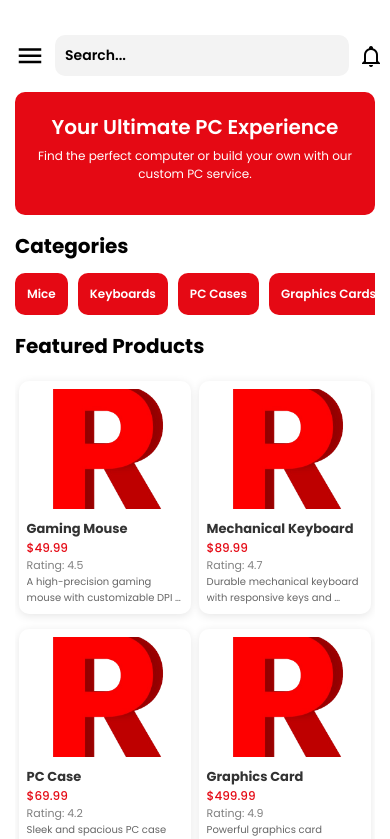
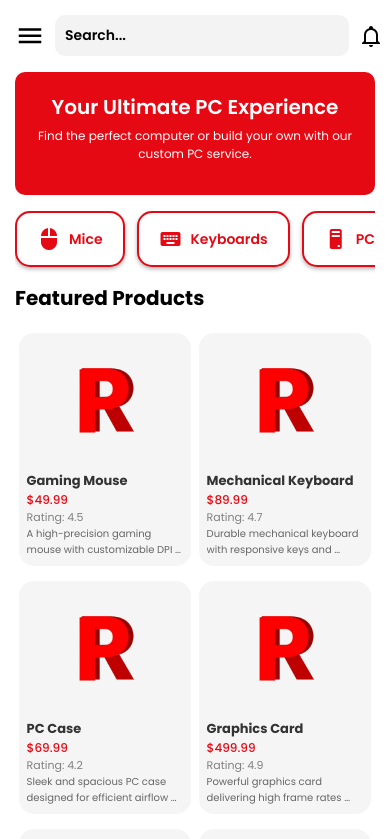
Before and after one commit to Ilustrisimo03/PcRex-Ecommerce, a React Native app: screen /Home in a window 390 px wide. Shown: the top 839 px of the page. Built offline with nearby package versions, Linux system fonts and the light colour scheme.

Commit message:
Sidebar, categories, ProductCard

```diff
--- /dev/null
+++ b/Components/CategoryItem.js
@@ -0,0 +1,41 @@
+import React from 'react';
+import { TouchableOpacity, Text, StyleSheet } from 'react-native';
+import Icon from 'react-native-vector-icons/MaterialCommunityIcons';
+
+const CategoryItem = ({ name, icon }) => {
+  return (
+    <TouchableOpacity style={styles.categoryItem}>
+      <Icon name={icon} size={24} color="#E50914" />
+      <Text style={styles.categoryText}>{name}</Text>
+    </TouchableOpacity>
+  );
+};
+
+const styles = StyleSheet.create({
+
+  categoryItem: {
+    backgroundColor: '#FFFFFF',
+    borderWidth: 2,
+    borderColor: '#E50914',
+    paddingVertical: 14,
+    paddingHorizontal: 20,
+    borderRadius: 15,
+    marginRight: 12,
+    alignItems: 'center',
+    flexDirection: 'row',
+    gap: 8,
+    shadowColor: '#000',
+    shadowOffset: { width: 0, height: 2 },
+    shadowOpacity: 0.3,
+    shadowRadius: 4,
+    elevation: 5,
+    marginBottom: 16,
+  },
+  categoryText: {
+    color: '#E50914',
+    fontSize: 14,
+    fontFamily: 'Poppins-SemiBold',
+  },
+});
+
+export default CategoryItem;
--- a/Components/ProductCard.js
+++ b/Components/ProductCard.js
@@ -5,7 +5,7 @@ import { View, Text, Image, StyleSheet } from 'react-native';
 
 // Static image mapping
 const imageMap = {
-    'PRLOGO-mobileapp.png': require('../assets/PRLOGO-mobileapp.png'),
+    'PCREX1.png': require('../assets/PCREX1.png'),
     // You can add other image mappings here if needed
   };
 
@@ -37,18 +37,18 @@ const ProductCard = ({ product }) => {
 
 const styles = StyleSheet.create({
     card: {
-        backgroundColor: 'white',
+        backgroundColor: '#F5F5F5',
         padding: 8,
         marginBottom: 20,
-        borderRadius: 10,
-        elevation: 5,
-        width: '48%', // Ensures two cards fit in one row (with margin space)
+        borderRadius: 15,
+        // elevation: 5,
+        // shadowColor: '#000',
+        // shadowOffset: { width: 0, height: 4 }, // Balanced shadow spread
+        // shadowOpacity: 0.55, // Softer shadow visibility
+        width: '48%',
         marginBottom: 15,
         marginHorizontal: '1%', // Space between the columns
-        shadowColor: '#000',
-        shadowOffset: { width: 0, height: 2 },
-        shadowOpacity: 0.1,
-        shadowRadius: 10,
+
       },
       image: {
         width: '100%',
--- a/Screens/Home.js
+++ b/Screens/Home.js
@@ -1,81 +1,99 @@
 import React, { useState, useEffect } from 'react';
 import { useNavigation } from '@react-navigation/native';
-import { View, Text, TextInput, TouchableOpacity, ScrollView, StyleSheet, Button, Animated, Dimensions, ActivityIndicator } from 'react-native';
+import { View, Text, TextInput, TouchableOpacity, ScrollView, StyleSheet, Image, Animated, Dimensions, ActivityIndicator } from 'react-native';
 import Icon from 'react-native-vector-icons/MaterialCommunityIcons';
 import * as Font from 'expo-font';
 import products from '../Screens/Products.json';
 import ProductList from '../Components/ProductList';
+import CategoryItem from '../Components/CategoryItem';
+import categories from '../Screens/categories.json';
 
-
-const categories = ['Mice', 'Keyboards', 'PC Cases', 'Graphics Cards', 'Processors', 'Motherboards', 'Power Supplies', 'Chairs'];
 
 
 
 const { width } = Dimensions.get('window');
 
 // Sidebar Component
-const Sidebar = ({ isVisible, toggleSidebar }) => {
+const Sidebar = ({ isVisible, toggleSidebar, currentScreen }) => {
+  const [activeItem, setActiveItem] = useState(currentScreen); // Track active screen
   const sidebarWidth = isVisible ? 200 : 0;  // Sidebar width toggles between 0 and 250
   const sidebarOpacity = isVisible ? 1 : 0; // Sidebar opacity toggles between 1 (visible) and 0 (hidden)
-  const sidebarPosition = isVisible ? 'absolute' : 'absolute'; // Sidebar stays positioned as absolute but can be hidden off-screen
+
   const navigation = useNavigation();
   const [hoveredItem, setHoveredItem] = useState('');
 
   const handlePress = (screen) => {
     setHoveredItem(screen); // Set the hovered item when pressed
+    setActiveItem(screen); // Set the active screen when clicked
     navigation.navigate(screen); // Navigate to the corresponding screen
   };
 
   return (
-    <Animated.View
-      style={[styles.sidebar, {
+    <Animated.View style={[styles.sidebar, {
       width: sidebarWidth,
-        opacity: sidebarOpacity, // Opacity control
-        transform: [{ translateX: isVisible ? 0 : -250 }] // Move the sidebar off-screen when hidden
+      opacity: sidebarOpacity,
+      transform: [{ translateX: isVisible ? 0 : -260 }]
   }]}>
-      <TouchableOpacity onPress={toggleSidebar} style={styles.closeButton}>
-        <Icon name="close" size={30} color="#fff" />
-      </TouchableOpacity>
+
+    {/* Back Button */}
     <TouchableOpacity
-        onPress={() => handlePress('Home')}
-        style={[styles.sidebarButton, hoveredItem === 'Home' && styles.hovered]}>
-        <Text style={[styles.sidebarItem, hoveredItem === 'Home' && styles.hoveredText]}>
-          Home
-        </Text>
+        onPress={toggleSidebar}
+        style={styles.backButton}>
+        <Icon name="arrow-left" size={24} color="#fff" />
     </TouchableOpacity>
 
-      <TouchableOpacity
-        onPress={() => handlePress('Products')}
-        style={[styles.sidebarButton, hoveredItem === 'Products' && styles.hovered]}>
-        <Text style={[styles.sidebarItem, hoveredItem === 'Products' && styles.hoveredText]}>
-          Products
-        </Text>
+    {/* Logo Section */}
+      <View style={styles.logoSection}>
+        <Image
+          source={require('../assets/PCREX1.png')}  // Add your PC Rex logo here
+          style={styles.logoImage}
+        />
+      </View>
+
+    {/* Sidebar Items */}
+
+    {/* Home (Active by Default) */}
+
+    {/* Home */}
+    <TouchableOpacity onPress={() => handlePress('Home')}
+        style={[styles.sidebarButton, activeItem === 'Home' && styles.hovered]}>
+        <Icon name="home" size={20} color={activeItem === 'Home' ? '#fff' : '#E50914'} style={styles.icon} />
+        <Text style={[styles.sidebarItem, activeItem === 'Home' && styles.hoveredText]}>Home</Text>
     </TouchableOpacity>
-
-      <TouchableOpacity
-        onPress={() => handlePress('Cart')}
-        style={[styles.sidebarButton, hoveredItem === 'Cart' && styles.hovered]}>
-        <Text style={[styles.sidebarItem, hoveredItem === 'Cart' && styles.hoveredText]}>
-          My Cart
-        </Text>
+    {/* Products */}
+    <TouchableOpacity onPress={() => handlePress('Products')}
+        style={[styles.sidebarButton, activeItem === 'Products' && styles.hovered]}>
+        <Icon name="shopping" size={20} color={activeItem === 'Products' ? '#fff' : '#E50914'} style={styles.icon} />
+        <Text style={[styles.sidebarItem, activeItem === 'Products' && styles.hoveredText]}>Products</Text>
     </TouchableOpacity>
-
-      <TouchableOpacity
-        onPress={() => handlePress('Build a PC')}
-        style={[styles.sidebarButton, hoveredItem === 'Build a PC' && styles.hovered]}>
-        <Text style={[styles.sidebarItem, hoveredItem === 'Build a PC' && styles.hoveredText]}>
-          Build a PC
-        </Text>
+    {/* Cart */}
+    <TouchableOpacity onPress={() => handlePress('Cart')}
+      style={[styles.sidebarButton, hoveredItem === 'Profile' && styles.hovered]}>
+      <Icon name="cart" size={20} color={activeItem === 'Cart' ? '#fff' : '#E50914'}  style={styles.icon} />
+      <Text style={[styles.sidebarItem, hoveredItem === 'Cart' && styles.hoveredText]}>My Cart</Text>
     </TouchableOpacity>
-
-      <TouchableOpacity
-        onPress={() => handlePress('Account')}
-        style={[styles.sidebarButton, hoveredItem === 'Account' && styles.hovered]}>
-        <Text style={[styles.sidebarItem, hoveredItem === 'Account' && styles.hoveredText]}>
-          Account
-        </Text>
+    {/* Account */}
+    <TouchableOpacity onPress={() => handlePress('Account')}
+      style={[styles.sidebarButton, hoveredItem === 'Profile' && styles.hovered]}>
+      <Icon name="account" size={20} color={activeItem === 'Account' ? '#fff' : '#E50914'}  style={styles.icon} />
+      <Text style={[styles.sidebarItem, hoveredItem === 'Account' && styles.hoveredText]}>Profile</Text>
+    </TouchableOpacity>
+    {/* divider */}
+    <View style={styles.divider} />
+    {/* Settings */}
+    <TouchableOpacity onPress={() => handlePress('Settings')}
+      style={[styles.sidebarButton, hoveredItem === 'Settings' && styles.hovered]}>
+      <Icon name="cog-outline" size={20} color={activeItem === 'Settings' ? '#fff' : '#E50914'} style={styles.icon} />
+      <Text style={[styles.sidebarItem, hoveredItem === 'Settings' && styles.hoveredText]}>Settings</Text>
+    </TouchableOpacity>
+    {/* Logout */}
+    <TouchableOpacity onPress={() => handlePress('Logout')}
+      style={[styles.sidebarButton, hoveredItem === 'Logout' && styles.hovered]}>
+      <Icon name="logout" size={20} color={activeItem === 'Logout' ? '#fff' : '#E50914'} style={styles.icon} />
+      <Text style={[styles.sidebarItem, hoveredItem === 'Logout' && styles.hoveredText]}>Logout</Text>
     </TouchableOpacity>
   </Animated.View>
+
   );
 };
 
@@ -108,7 +126,7 @@ const Home = () => {
       return (
         <View style={styles.loadingContainer}>
           <ActivityIndicator size="large" color="#E50914" />
-          <Text style={styles.loadingText}>Loading...</Text>
+          <Text style={styles.loadingText}>Loading</Text>
         </View>
       );
     }
@@ -141,14 +159,14 @@ const Home = () => {
         </View>
 
         {/* Categories */}
-        <Text style={styles.sectionTitle}>Categories</Text>
-        <ScrollView horizontal showsHorizontalScrollIndicator={false} style={styles.categoriesContainer}>
+
+
+        <ScrollView horizontal showsHorizontalScrollIndicator={false}>
           {categories.map((category, index) => (
-            <TouchableOpacity key={index} style={styles.categoryItem}>
-              <Text style={styles.categoryText}>{category}</Text>
-            </TouchableOpacity>
+            <CategoryItem key={index} name={category.name} icon={category.icon} />
           ))}
         </ScrollView>
+
 
         {/* Product List */}
 
@@ -164,7 +182,7 @@ const styles = StyleSheet.create({
   container: {
     flex: 1,
     backgroundColor: '#fff',
-
+    paddingTop: 0, // Tanggalin ang padding sa taas para dikit sa taas
   },
   loadingContainer: {
     flex: 1,
@@ -208,7 +226,7 @@ const styles = StyleSheet.create({
     justifyContent: 'space-between',
     alignItems: 'center',
     marginBottom: 16,
-    marginTop: 20,
+    marginTop: 0,
   },
   searchBar: {
     flex: 1,
@@ -222,61 +240,82 @@ const styles = StyleSheet.create({
     marginLeft: 10,
   },
 
-  sectionTitle: {
-    fontSize: 20,
-    fontFamily: 'Poppins-Bold',
-    marginBottom: 12,
-  },
-  categoriesContainer: {
-    marginBottom: 16,
-  },
-  categoryItem: {
-    backgroundColor: '#E50914',
-    padding: 12,
-    borderRadius: 10,
-    marginRight: 10,
 
-  },
-  categoryText: {
-    color: '#fff',
-    fontSize: 12,
-    fontFamily: 'Poppins-SemiBold',
-  },
   sidebar: {
     position: 'absolute',
     top: 0,
     left: 0,
     bottom: 0,
-    backgroundColor: '#E50914',  // Darker, modern background
+    backgroundColor: 'white',
     zIndex: 10,
-    paddingTop: 50,
-    paddingLeft: 10,
-    paddingRight: 10,
-    paddingBottom: 10,  // Add space at the bottom for a better overall look
-    width: '100%',  // Set the sidebar width
+    paddingVertical: 20,
+    paddingHorizontal: 20,
+    width: 260,
+    borderTopRightRadius: 30,
+    borderBottomRightRadius: 30,
+    shadowColor: '#E50914',
+    shadowOpacity: 0.2,
+    shadowRadius: 8,
+    elevation: 5,
+  },
 
+  logoSection: {
+    alignItems: 'center',
+    borderBottomWidth: 1,
+    borderBottomColor: 'rgba(107, 107, 107, 0.5)',
   },
+
+  logoImage: {
+    width: 85,
+    height: 85,
+  },
+
   sidebarButton: {
-    marginVertical: 10,  // Space between items
+    flexDirection: 'row',
+    alignItems: 'center',
+    marginVertical: 10,
     paddingVertical: 12,
-    paddingHorizontal: 10,
-    width: '100%',
-    borderRadius: 12,  // Rounded corners for buttons
-    backgroundColor: '#333',  // Dark background for items
-    marginBottom: 0,  // Space between buttons
-    transition: 'background-color 0.3s',  // Smooth transition for hover effect (works on web)
+    paddingHorizontal: 12,
+    borderRadius: 20,
+    backgroundColor: 'transparent',
+   },
+  backButton: {
+    position: 'absolute',
+    top: '50%',                    // Gitnang posisyon
+    transform: [{ translateY: -20 }], // Eksaktong gitna
+    right: -20,                    // Lumabas nang kaunti para madaling pindutin
+    backgroundColor: '#E50914',
+    borderRadius: 20,
+    padding: 10,
+    shadowColor: '#000',
+    shadowOpacity: 0.3,
+    shadowRadius: 10,
+    elevation: 5,
  },
   sidebarItem: {
-    fontSize: 15,
-    fontFamily: 'Poppins-Bold',
-    color: '#fff',  // Default text color is white
-    textAlign: 'left',
-
+    fontSize: 16,
+    fontFamily: 'Poppins-Medium',
+    color: '#E50914',
   },
 
-  closeButton: {
-    marginBottom: 20,
+   hovered: {
+    backgroundColor: '#E50914',
+    borderRadius: 20,
   },
+
+  hoveredText: {
+    color: '#fff',
+    },
+
+  divider: {
+    borderBottomWidth: 1,
+    borderBottomColor: 'rgba(107, 107, 107, 0.5)',
+    marginVertical: 10,
+    },
+
+  icon: {
+    marginRight: 12
+    }
 
 
 });
--- a/Screens/Products.json
+++ b/Screens/Products.json
@@ -1,7 +1,7 @@
 [
   {
     "id": 1,
-    "image": "PRLOGO-mobileapp.png",
+    "image": "PCREX1.png",
     "name": "Gaming Mouse",
     "price": "49.99",
     "description": "A high-precision gaming mouse with customizable DPI settings and RGB lighting.",
@@ -9,7 +9,7 @@
   },
   {
     "id": 2,
-    "image": "PRLOGO-mobileapp.png",
+    "image": "PCREX1.png",
     "name": "Mechanical Keyboard",
     "price": "89.99",
     "description": "Durable mechanical keyboard with responsive keys and customizable RGB lighting.",
@@ -17,7 +17,7 @@
   },
   {
     "id": 3,
-    "image": "PRLOGO-mobileapp.png",
+    "image": "PCREX1.png",
     "name": "PC Case",
     "price": "69.99",
     "description": "Sleek and spacious PC case designed for efficient airflow and cable management.",
@@ -25,7 +25,7 @@
   },
   {
     "id": 4,
-    "image": "PRLOGO-mobileapp.png",
+    "image": "PCREX1.png",
     "name": "Graphics Card",
     "price": "499.99",
     "description": "Powerful graphics card delivering high frame rates and stunning visuals for gaming.",
@@ -33,7 +33,7 @@
   },
   {
     "id": 5,
-    "image": "PRLOGO-mobileapp.png",
+    "image": "PCREX1.png",
     "name": "Processor",
     "price": "299.99",
     "description": "Fast and efficient processor for seamless multitasking and high-performance computing.",
@@ -41,7 +41,7 @@
   },
   {
     "id": 6,
-    "image": "PRLOGO-mobileapp.png",
+    "image": "PCREX1.png",
     "name": "Motherboard",
     "price": "149.99",
     "description": "Feature-rich motherboard optimized for gaming and overclocking.",
@@ -49,7 +49,7 @@
   },
   {
     "id": 7,
-    "image": "PRLOGO-mobileapp.png",
+    "image": "PCREX1.png",
     "name": "Power Supply Unit",
     "price": "79.99",
     "description": "Reliable power supply unit with efficient cooling and stable performance.",
@@ -57,7 +57,7 @@
   },
   {
     "id": 8,
-    "image": "PRLOGO-mobileapp.png",
+    "image": "PCREX1.png",
     "name": "Gaming Chair",
     "price": "19.99",
     "description": "Ergonomic gaming chair designed for comfort during long gaming sessions.",
@@ -65,7 +65,7 @@
   },
   {
     "id": 9,
-    "image": "PRLOGO-mobileapp.png",
+    "image": "PCREX1.png",
     "name": "SSD Drive",
     "price": "99.99",
     "description": "Fast and reliable solid-state drive to boost system performance.",
@@ -73,7 +73,7 @@
   },
   {
     "id": 10,
-    "image": "PRLOGO-mobileapp.png",
+    "image": "PCREX1.png",
     "name": "RAM (16GB)",
     "price": "79.99",
     "description": "High-performance 16GB RAM for smooth multitasking and gaming.",
@@ -81,7 +81,7 @@
   },
   {
     "id": 11,
-    "image": "PRLOGO-mobileapp.png",
+    "image": "PCREX1.png",
     "name": "Cooling Fan",
     "price": "39.99",
     "description": "Efficient cooling fan for maintaining optimal temperatures during intense gaming.",
@@ -89,7 +89,7 @@
   },
   {
     "id": 12,
-    "image": "PRLOGO-mobileapp.png",
+    "image": "PCREX1.png",
     "name": "WiFi Card",
     "price": "59.99",
     "description": "Upgrade your PC with a high-speed WiFi card for seamless internet connection.",
@@ -97,7 +97,7 @@
   },
   {
     "id": 13,
-    "image": "PRLOGO-mobileapp.png",
+    "image": "PCREX1.png",
     "name": "Bluetooth Adapter",
     "price": "24.99",
     "description": "Bluetooth adapter for connecting wireless peripherals to your PC.",
@@ -105,7 +105,7 @@
   },
   {
     "id": 14,
-    "image": "PRLOGO-mobileapp.png",
+    "image": "PCREX1.png",
     "name": "Webcam",
     "price": "49.99",
     "description": "High-definition webcam for clear video calls and streaming.",
@@ -113,7 +113,7 @@
   },
   {
     "id": 15,
-    "image": "PRLOGO-mobileapp.png",
+    "image": "PCREX1.png",
     "name": "Sound Card",
     "price": "69.99",
     "description": "Enhance your audio experience with a high-quality sound card for gaming and music.",
--- /dev/null
+++ b/Screens/categories.json
@@ -0,0 +1,18 @@
+[
+    { "name": "Mice", "icon": "mouse" },
+    { "name": "Keyboards", "icon": "keyboard" },
+    { "name": "PC Cases", "icon": "desktop-tower" },
+    { "name": "Graphics Cards", "icon": "desktop-classic" },
+    { "name": "Processors", "icon": "memory" },
+    { "name": "Motherboards", "icon": "developer-board" },
+    { "name": "Power Supplies", "icon": "power-plug" },
+    { "name": "Chairs", "icon": "seat" },
+    { "name": "Monitors", "icon": "monitor" },
+    { "name": "Headsets", "icon": "headphones" },
+    { "name": "Speakers", "icon": "speaker" },
+    { "name": "Cooling Systems", "icon": "fan" },
+    { "name": "Storage Devices", "icon": "harddisk" },
+    { "name": "Networking", "icon": "router" },
+    { "name": "Lighting", "icon": "lightbulb" },
+    { "name": "Desks", "icon": "table-furniture" }
+]
--- a/app.json
+++ b/app.json
@@ -4,11 +4,11 @@
     "slug": "PcRec-Ecommerce",
     "version": "1.0.0",
     "orientation": "portrait",
-    "icon": "./assets/PRLOGO-mobileapp.png",
+    "icon": "./assets/PCREX1.png",
     "userInterfaceStyle": "light",
     "newArchEnabled": true,
     "splash": {
-      "image": "./assets/PRLOGO-mobileapp.png",
+      "image": "./assets/PCREX1.png",
       "resizeMode": "contain",
       "backgroundColor": "#ffffff"
     },
@@ -17,13 +17,13 @@
     },
     "android": {
       "adaptiveIcon": {
-        "foregroundImage": "./assets/PRLOGO-mobileapp.png",
+        "foregroundImage": "./assets/PCREX1.png",
         "backgroundColor": "#ffffff"
       },
       "package": "com.emmanuel03.PcRecEcommerce"
     },
     "web": {
-      "favicon": "./assets/PRLOGO-mobileapp.png"
+      "favicon": "./assets/PCREX1.png"
     },
     "extra": {
       "eas": {
```
Also changed, not shown: assets/PCREX1.png (added). Lines whose indentation alone changed are shown as unchanged.
